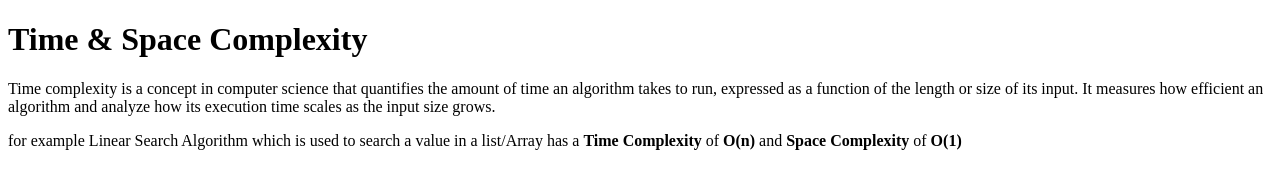
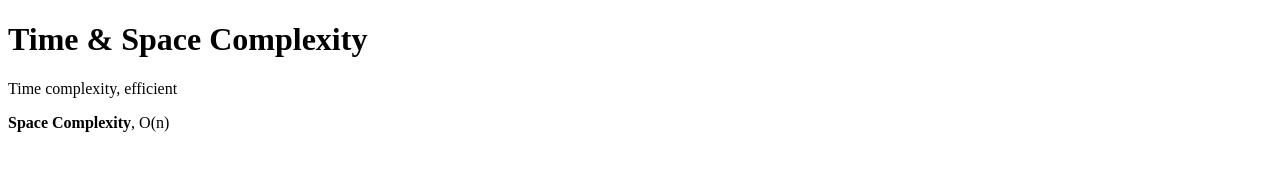
Before and after one commit to acciojob/time-and-space-complexity-Abhishek-1806, a website: page main.html in a window 1280 px wide. Drawn offline with Linux system fonts and the light colour scheme.

Commit message:
created a submission

```diff
--- a/main.html
+++ b/main.html
@@ -10,8 +10,8 @@
 	<!-- the entire body must be written by student -->
 	<h1>Time & Space Complexity</h1>
 
-	<p>Time complexity is a concept in computer science that quantifies the amount of time an algorithm takes to run, expressed as a function of the length or size of its input. It measures how efficient an algorithm and analyze how its execution time scales as the input size grows.</p>
-	<p>for example Linear Search Algorithm which is used to search a value in a list/Array has a <b>Time Complexity</b> of <b>O(n)</b> and <b>Space Complexity</b> of <b>O(1)</b></p>
+	<p>Time complexity, efficient</p>
+	<p><b>Space Complexity</b>, O(n)</p>
     <script type="text/javascript" src="./script.js">
 </script>
 
```
